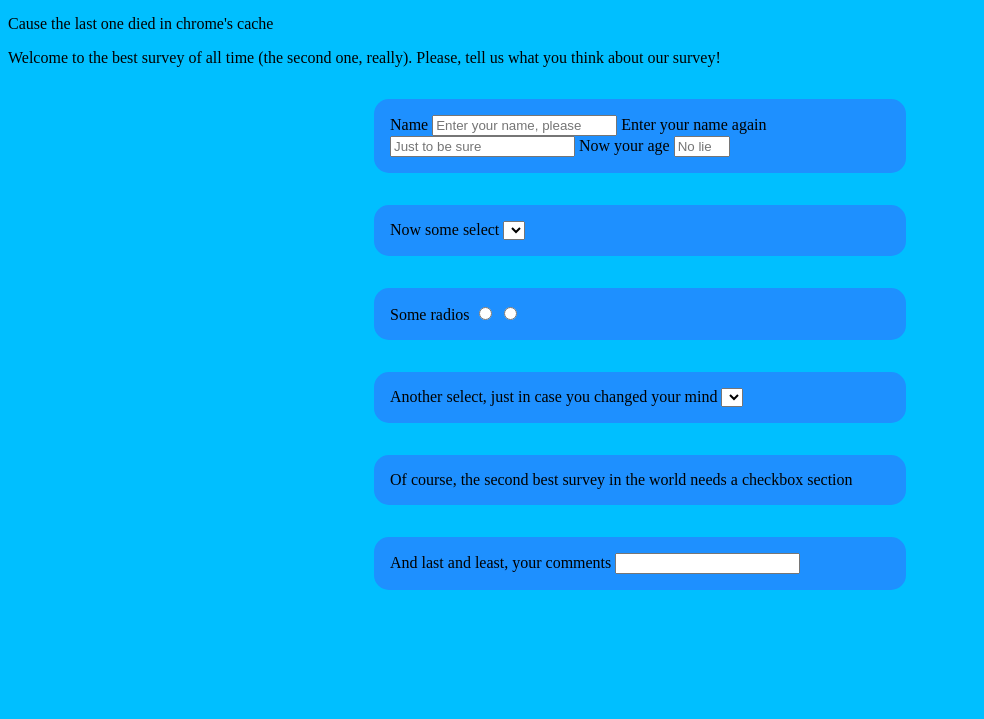
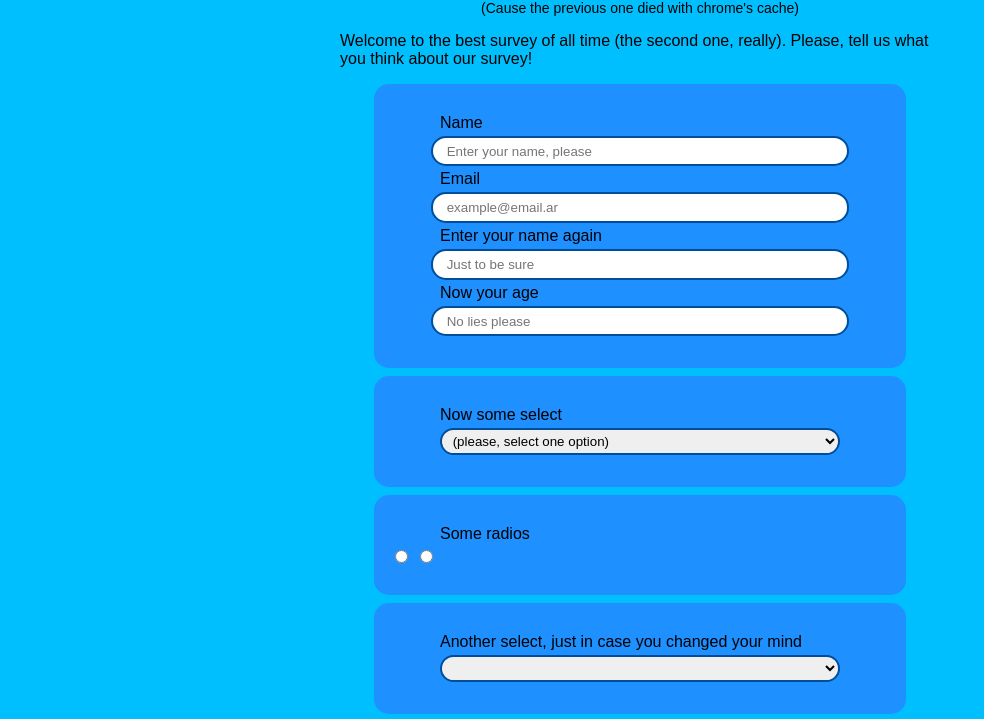
Before and after one commit to danilo-91/freeCodeCampSurveyForm, a plain HTML site: page index.html in a window 1280 px wide. Shown: the part 65-784 px from the top of the page, without its empty margins (0-984 px from the left). Drawn offline with Linux system fonts and the light colour scheme.

Commit message:
almost ready

```diff
--- a/index.html
+++ b/index.html
@@ -5,21 +5,30 @@
       <title>The best survey in the world</title>
     </head>
     <body>
-      <h1 id="title">The second best survey on the world</h1>
-      <p id="subtitle">Cause the last one died in chrome's cache</p>
-      <p id="introduction">Welcome to the best survey of all time (the second one, really). Please, tell us what you think about our survey!</p>
-      <form>
+      <div class="introduction">
+	<h1 id="title">The second best survey on the world</h1>
+	<p id="subtitle">(Cause the previous one died with chrome's cache)</p>
+	<p id="description">Welcome to the best survey of all time (the second one, really). Please, tell us what you think about our survey!</p>
+      </div>
+      <form id="survey-form">
 	<div class="form-section">
-	  <label>Name</label>
-	  <input type="text" placeholder="Enter your name, please" />
+	  <label id="name-label">Name</label>
+	  <input id="name" class="first-section" type="text" placeholder="Enter your name, please" />
+	  <label id="email-label">Email</label>
+	  <input id="email" class="first-section"  type="email" placeholder="example@email.ar" />
 	  <label>Enter your name again</label>
-	  <input type="text" placeholder="Just to be sure" />
-	  <label>Now your age</label>
-	  <input type="number" min="0" max="30" placeholder="No lies please" />
+	  <input type="text" class="first-section"  placeholder="Just to be sure" />
+	  <label id="number-label">Now your age</label>
+	  <input id="number" class="first-section"  type="number" min="0" max="30" placeholder="No lies please" />
 	</div>
 	<div class="form-section">
 	  <label>Now some select</label>
-	  <select>
+	  <select id="dropdown" required>
+	    <option disabled selected value>(please, select one option)</option>
+	    <option value="best-survey">This is the best survey I've ever seen</option>
+	    <option value="amazing">This is amazing</option>
+	    <option value="wow">WOW</option>
+	    <option value="outstanding">Outstanding</option>
 
 	  </select>
 	</div>
--- a/styles.css
+++ b/styles.css
@@ -1,13 +1,67 @@
 body {
+  display: block;
   background: deepskyblue;
+  font-family: sans-serif;
+}
+
+h1 {
+  text-align: center;
+  margin-bottom: 0.2em;
+}
+
+#subtitle {
+  text-align: center;
+  margin: 0;
+  font-size: 14px;
+}
+
+.introduction {
+  width: 60%;
+  max-width: 600px;
+  align: center;
+  margin: 0 auto;
+}
+
+label {
+  display: block;
+  margin: 0.25em 0 0.25em 10%;
+}
+
+label:first-child {
+  margin-top: 14px;
 }
 
 .form-section {
   background-color: dodgerblue;
   border-radius: 15px;
-  margin: 2em auto;
+  margin: 0.5em auto;
   padding: 1em;
   width: 50%;
   align: center;
   max-width: 500px;
 }
+
+input:last-child {
+  margin-bottom: 16px;
+}
+
+.first-section {
+  display: block;
+  height: 2em;
+  width: 80%;
+  border: 2px #004d99 solid;
+  border-radius: 15px;
+  padding: 0 0 0 1em;
+  margin: 0 auto;
+}
+
+select {
+  display: block;
+  height: 2em;
+  width: 80%;
+  border: 2px #004d99 solid;
+  border-radius: 15px;
+  padding: 0 0 0 0.5em;
+  margin: 0 auto;
+  margin-bottom: 16px;
+}
```
